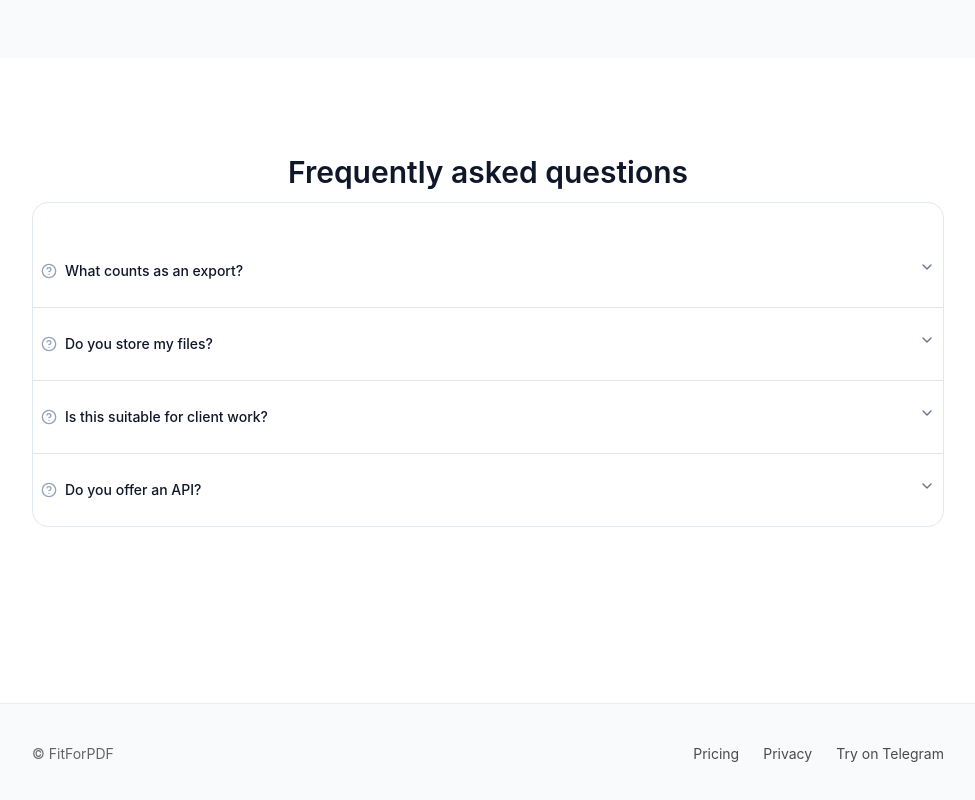
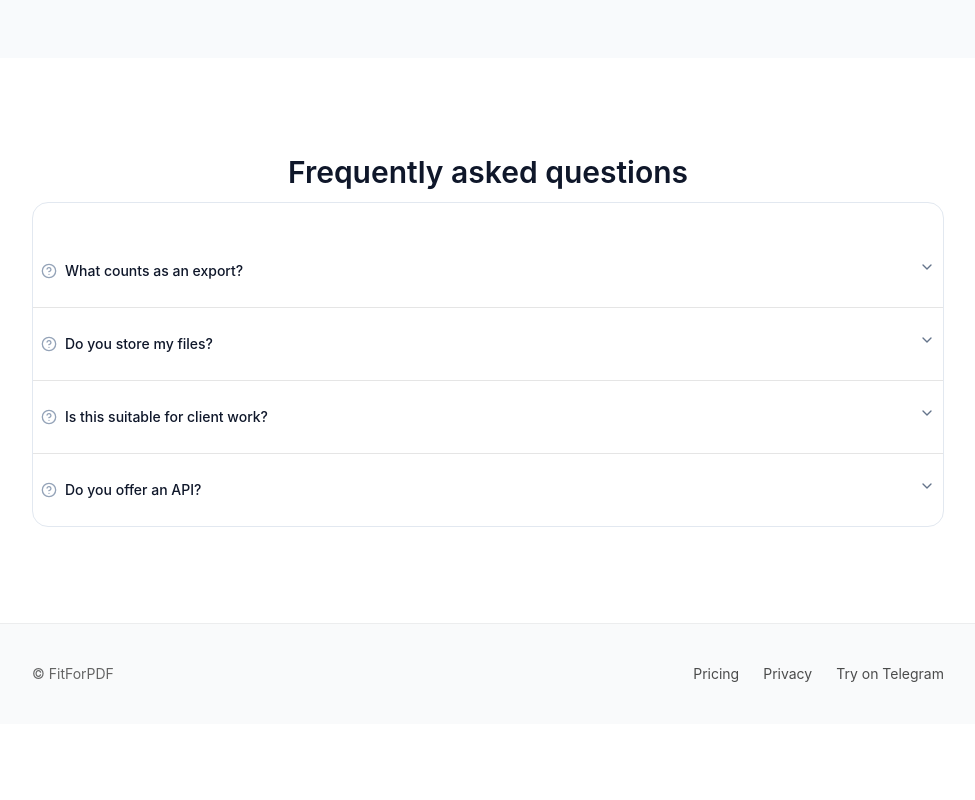
Before and after one commit to Togetheart/fitforpdf-frontend, a Next.js app: page / in a window 1280 px wide. Shown: the part 3273-4073 px from the top of the page, without its empty margins (152-1127 px from the left). After the commit the page ends 3997 px from the top, so only its background shows below. Built offline with nearby package versions, Linux system fonts and the light colour scheme; no server answers.

Commit message:
Remove top margin from site footer

```diff
--- a/app/components/SiteFooter.jsx
+++ b/app/components/SiteFooter.jsx
@@ -2,7 +2,7 @@ import React from 'react';
 
 export default function SiteFooter() {
   return (
-    <footer data-testid="site-footer" className="mt-20 border-t border-black/5 bg-gray-50">
+    <footer data-testid="site-footer" className="border-t border-black/5 bg-gray-50">
       <div className="mx-auto flex w-full max-w-[960px] flex-col gap-6 px-4 py-10 sm:flex-row sm:items-center sm:justify-between sm:px-6">
         <p className="text-sm text-black/60">© FitForPDF</p>
         <nav className="flex items-center gap-4 text-sm text-black/70 sm:gap-6">
```
